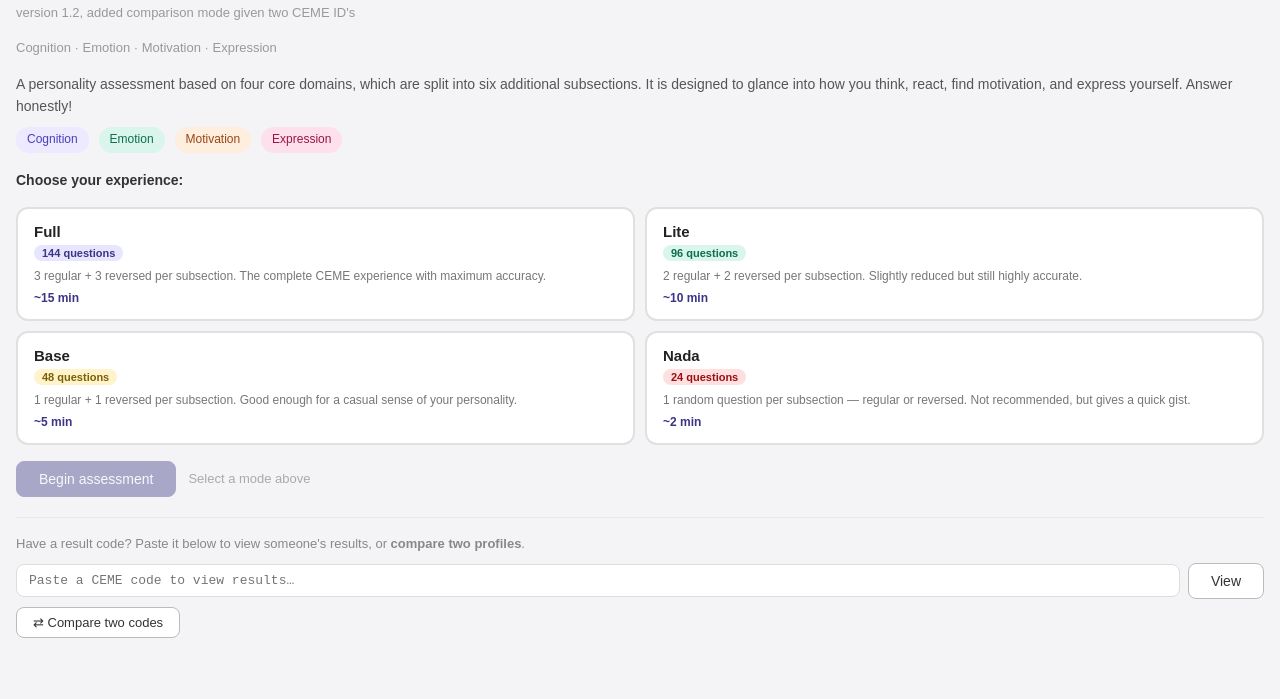
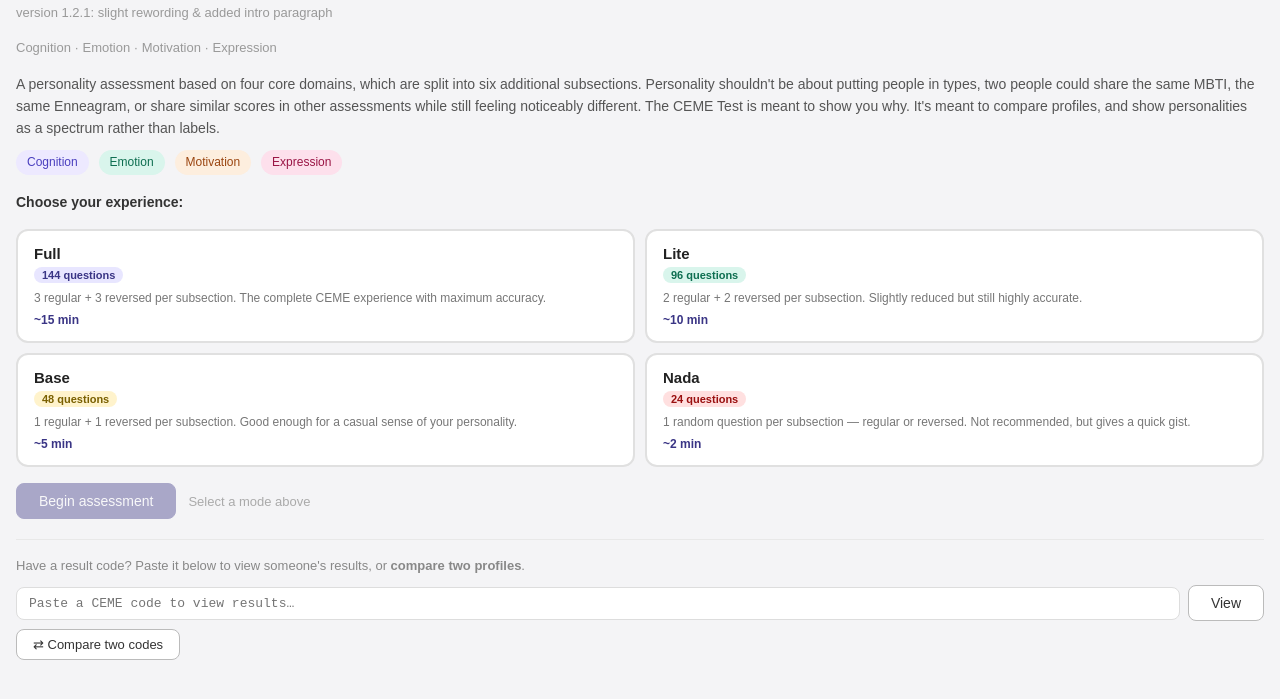
Before and after one commit to justinryblob/ceme_test, a plain HTML site: page index.html in a window 1280 px wide. Shown: the part 43-742 px from the top of the page. Drawn offline with nearby package versions, Linux system fonts and the light colour scheme.

Commit message:
Revise intro text and update version to 1.2.1
Updated version information and reworded introductory text for clarity.

```diff
--- a/index.html
+++ b/index.html
@@ -179,9 +179,9 @@ hr{border:none;border-top:1px solid #eee;margin:14px 0}
 <!-- INTRO -->
 <div id="intro-screen" class="screen active">
   <h1>CEME Test</h1>
-  <p style="color:#999;font-size:13px;margin-bottom:14px">version 1.2, added comparison mode given two CEME ID's</p>
+  <p style="color:#999;font-size:13px;margin-bottom:14px">version 1.2.1: slight rewording & added intro paragraph</p>
   <p style="color:#999;font-size:13px;margin-bottom:14px">Cognition · Emotion · Motivation · Expression</p>
-  <p>A personality assessment based on four core domains, which are split into six additional subsections. It is designed to glance into how you think, react, find motivation, and express yourself. Answer honestly!</p>
+  <p>A personality assessment based on four core domains, which are split into six additional subsections. Personality shouldn't be about putting people in types, two people could share the same MBTI, the same Enneagram, or share similar scores in other assessments while still feeling noticeably different. The CEME Test is meant to show you why. It's meant to compare profiles, and show personalities as a spectrum rather than labels.</p>
   <p style="margin-top:6px">
     <span class="badge c">Cognition</span>
     <span class="badge e">Emotion</span>
@@ -301,7 +301,7 @@ hr{border:none;border-top:1px solid #eee;margin:14px 0}
 
   <!-- Overall similarity -->
   <div class="sim-overall">
-    <div class="sim-overall-title">Overall similarity</div>
+    <div class="sim-overall-title">Overall profile similarity</div>
     <div class="sim-overall-sub">Average match across all 24 subsections</div>
     <div class="sim-big" id="sim-big-pct">—</div>
     <div class="sim-big-bar-bg"><div class="sim-big-bar-fill" id="sim-big-bar"></div></div>
```
